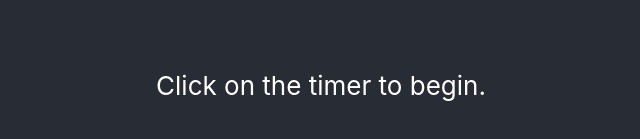
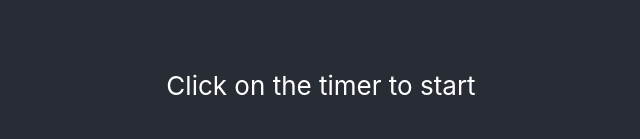
Before and after one commit to 076bct082Suban/pomdoro, a React (Create React App) app: page / in a window 1280 px wide. Shown: the part 491-630 px from the top of the page, without its empty margins (319-959 px from the left). Built offline with nearby package versions, Linux system fonts and the light colour scheme.

Commit message:
Reset -> Quit

```diff
--- a/src/App.js
+++ b/src/App.js
@@ -52,7 +52,8 @@ class Pomodoro extends React.Component {
 			started: false,
 			clock: mode === 1 ? 0 : 1500,
 		};
-		// this.handleModeChange = this.handleModeChange.bind(this);
+		// this.handleModeChange = this.handleModeChangoe.bind(this);
+		this.Quit = this.Quit.bind(this);
 	}
 	handleModeChange = (newMode) => {
 		this.Pause();
@@ -77,7 +78,7 @@ class Pomodoro extends React.Component {
 			return;
 		}
 	}
-	Reset() {
+	Quit() {
 		if (this.state.mode === 1)
 			this.setState({
 				clock: 0,
@@ -112,6 +113,9 @@ class Pomodoro extends React.Component {
 					mode={this.state.mode}
 					handleClick={() => this.handleClick()}
 					clock={this.state.clock}
+					started={this.state.started}
+					running={this.state.running}
+					quit={this.Quit}
 				/>
 			</div>
 		);
@@ -123,10 +127,14 @@ function Timer(props) {
 	return (
 		<div>
 			<Clock time={time} onClick={() => props.handleClick()} />
-			{!props.running && props.started ? (
-				<Reset reset={() => props.Reset()} />
+			{props.started ? (
+				props.running ? (
+					<p>Focus</p>
+				) : (
+					<Quit quit={() => props.quit()} />
+				)
 			) : (
-				<p>Click on the timer to begin.</p>
+				<p>Click on the timer to start</p>
 			)}
 		</div>
 	);
@@ -148,7 +156,7 @@ function Clock(props) {
 	);
 }
 
-function Reset(props) {
+function Quit(props) {
 	const mystyle = {
 		color: "white",
 		backgroundColor: "#202135",
@@ -162,8 +170,8 @@ function Reset(props) {
 	};
 	return (
 		<div>
-			<button style={mystyle} onClick={() => props.reset()}>
-				Reset
+			<button style={mystyle} onClick={() => props.quit()}>
+				Quit
 			</button>
 		</div>
 	);
@@ -185,4 +193,5 @@ let clockConverstion = (clock) => {
 
 	return toReturn;
 };
+
 export default App;
```
